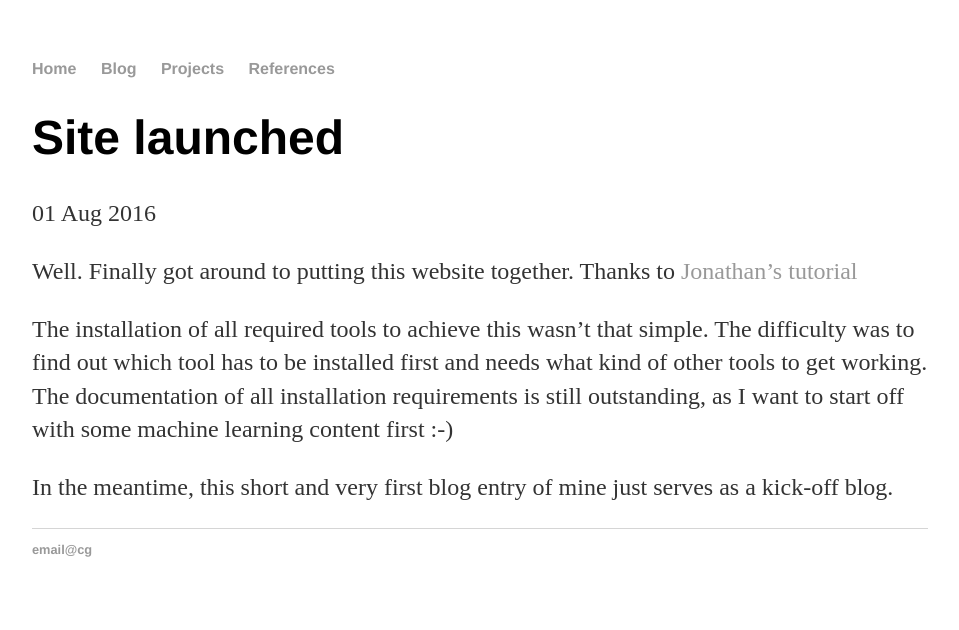
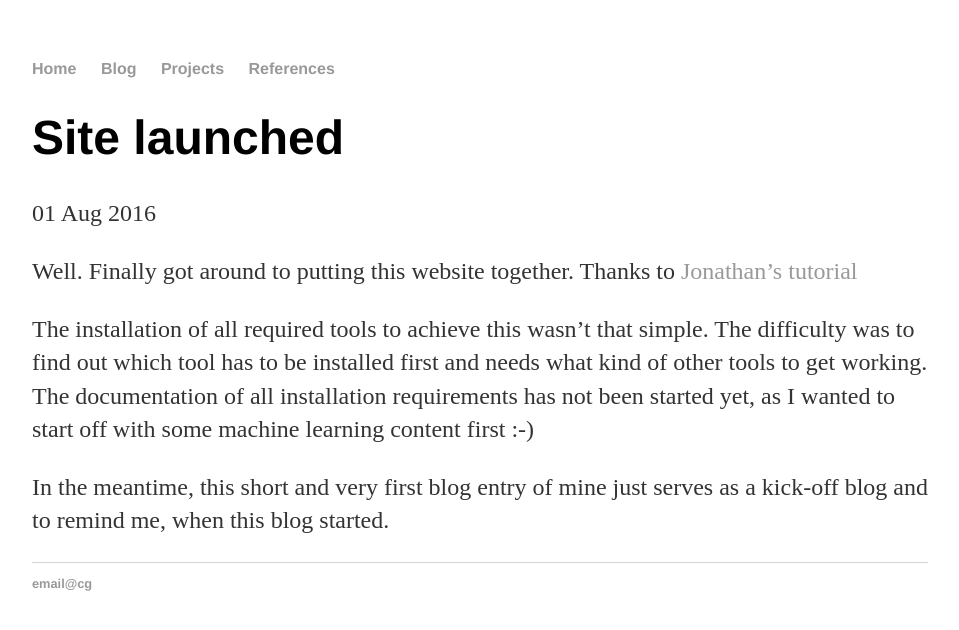
Before and after one commit to cgassman/cgassman.github.io, a Jekyll site: the page built from _posts/2016-08-01-home-site-launched.md, in a window 1280 px wide. Shown: the top 630 px of the page, without its empty margins (160-1119 px from the left). Built offline with Jekyll 4.4.1, drawn with Linux system fonts in a browser that asks for light colours.

Commit message:
updated
tools not described yet

```diff
--- a/_posts/2016-08-01-home-site-launched.md
+++ b/_posts/2016-08-01-home-site-launched.md
@@ -6,6 +6,6 @@ date: 2016-08-01
 
 Well. Finally got around to putting this website together. Thanks to [Jonathan's tutorial](http://jmcglone.com/guides/github-pages/)
 
-The installation of all required tools to achieve this wasn't that simple. The difficulty was to find out which tool has to be installed first and needs what kind of other tools to get working. The documentation of all installation requirements is still outstanding, as I want to start off with some machine learning content first :-)
+The installation of all required tools to achieve this wasn't that simple. The difficulty was to find out which tool has to be installed first and needs what kind of other tools to get working. The documentation of all installation requirements has not been started yet, as I wanted to start off with some machine learning content first :-)
 
-In the meantime, this short and very first blog entry of mine just serves as a kick-off blog.
+In the meantime, this short and very first blog entry of mine just serves as a kick-off blog and to remind me, when this blog started.
```
